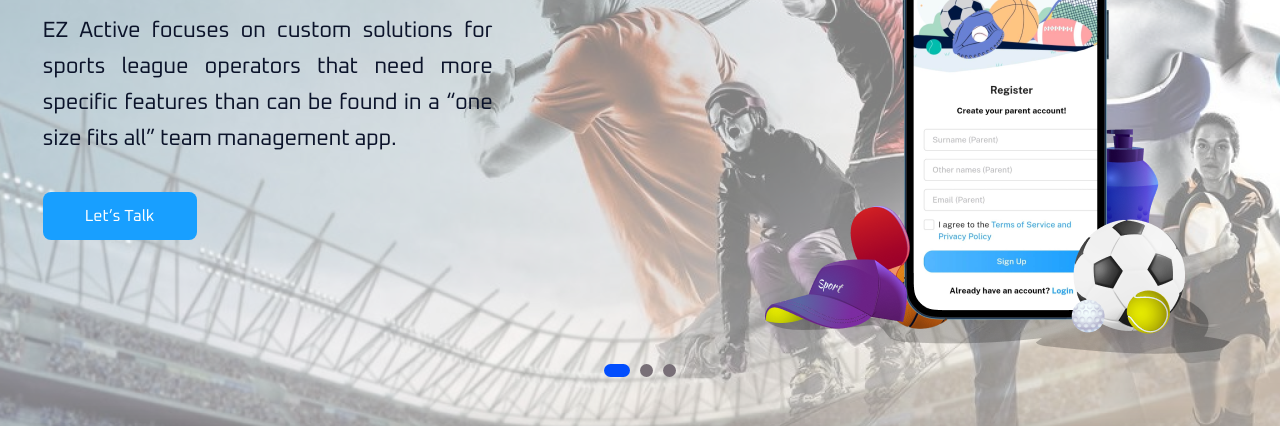
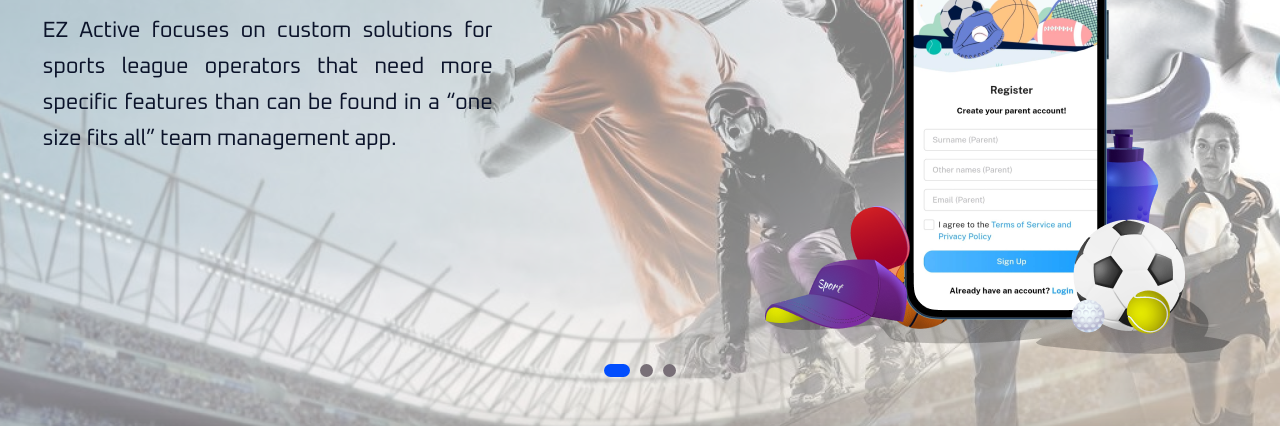
Before and after one commit to poseidon2k2/finalEZ, a plain HTML site: page index.html in a window 1280 px wide. Shown: the part 207-633 px from the top of the page. Drawn offline with nearby package versions, Linux system fonts and the light colour scheme.

Commit message:
Update index.html

```diff
--- a/index.html
+++ b/index.html
@@ -62,7 +62,6 @@
                     <div class="left-content-slider" >
                       <h1>EZ League</h1>
                       <p>EZ Active focuses on custom solutions for sports league operators that need more specific features than can be found in a “one size fits all” team management app.</p>
-                      <button>Let’s Talk</button>
                     </div>
                 </div>
                 <div class="col-xl-6 col-md-6 col-12 col">
@@ -78,7 +77,6 @@
                     <div class="left-content-slider" >
                       <h1>EZ League</h1>
                       <p>EZ Active focuses on custom solutions for sports league operators that need more specific features than can be found in a “one size fits all” team management app.</p>
-                      <button>Let’s Talk</button>
                     </div>
                 </div>
                 <div class="col-xl-6 col-md-6 col-12 col">
@@ -94,7 +92,6 @@
                     <div class="left-content-slider" >
                       <h1>EZ League</h1>
                       <p>EZ Active focuses on custom solutions for sports league operators that need more specific features than can be found in a “one size fits all” team management app.</p>
-                      <button>Let’s Talk</button>
                     </div>
                 </div>
                 <div class="col-xl-6 col-md-6 col-12 col">
```
